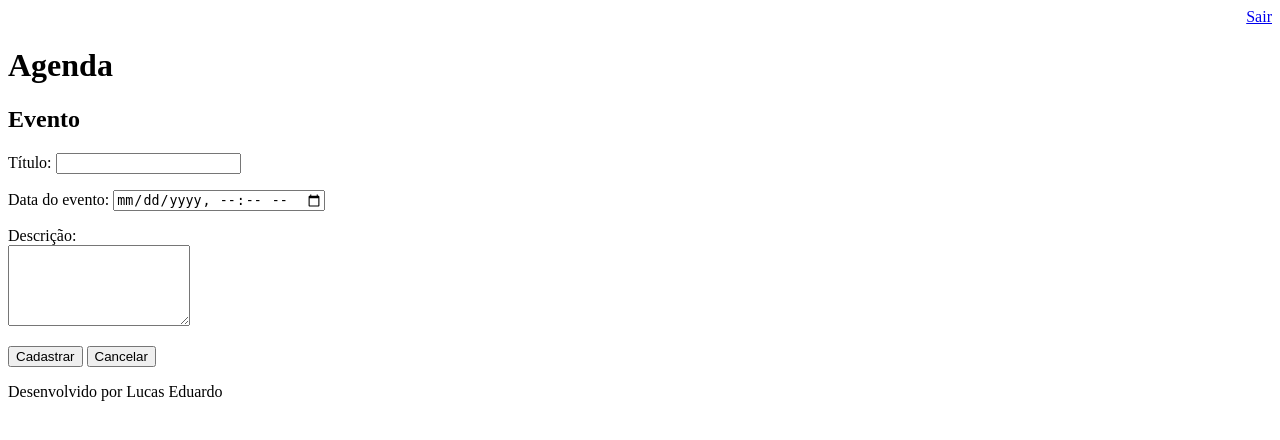
After one commit to LucasEdu10/hello_django, a Django app: page /agenda/evento/ in a window 1280 px wide. The commit adds this page. Shown: the top 440 px of the page. Run offline with Django 3.2, Linux system fonts and the light colour scheme; a user stored in the database is signed in.

Commit message:
terminando o quarto modulo do curso

```diff
--- a/agenda/agenda/urls.py
+++ b/agenda/agenda/urls.py
@@ -21,9 +21,11 @@ from core import views
 urlpatterns = [
     path('admin/', admin.site.urls),
     path('agenda/', views.lista_eventos),
+    path('agenda/evento/', views.evento),
+    path('agenda/evento/submit', views.submit_evento),
     path('', views.index),
     path('login/', views.login_user),
     path('login/submit', views.submit_login),
-    path('logout/', views.logout_user)
+    path('logout/', views.logout_user),
 
 ]
--- a/agenda/core/views.py
+++ b/agenda/core/views.py
@@ -36,5 +36,18 @@ def lista_eventos(request):
 
     return render(request,template, dados)
 
+@login_required(login_url='/login/')
+def evento(request):
+    return render(request, 'evento.html')
 
+@login_required(login_url='/login/')
+def submit_evento(request):
+    if request.POST:
+        titulo = request.POST.get('titulo')
+        data_evento = request.POST.get('data_evento')
+        descricao = request.POST.get('descricao')
+        usuario = request.user
+        Evento.objects.create(titulo=titulo, data_evento=data_evento,
+                              descricao=descricao, usuario=usuario)
+    return redirect('/')
 # Create your views here.
--- a/agenda/templates/agenda.html
+++ b/agenda/templates/agenda.html
@@ -2,6 +2,9 @@
 
 {% block content %}
     <h2>Agendamentos</h2>
+    <a href="evento/">
+        <button type="button">New Evento</button>
+    </a>
     <ul style="font-size: 18px;">
         {% for evento_name in evento %}
         <li>{{evento_name.titulo}} - {{evento_name.get_date_evento}}</li>
--- /dev/null
+++ b/agenda/templates/evento.html
@@ -0,0 +1,24 @@
+{% extends "model-page.html" %}
+
+{% block content %}
+    <h2>Evento</h2>
+    <form action="submit" method="POST">{% csrf_token %}
+        <p>
+            <label>Título:</label>
+            <input type="text" name="titulo">
+        </p>
+        <p>
+            <label>Data do evento:</label>
+            <input type="datetime-local" name="data_evento">
+        </p>
+        <p>
+            <label>Descrição:</label>
+            <br>
+            <textarea name="descricao" rows="5"></textarea>
+        </p>
+        <button type="submit">Cadastrar</button>
+        <a href="/">
+            <button type="submit">Cancelar</button>
+        </a>
+    </form>
+{% endblock %}
```
Also changed, not shown: agenda/db.sqlite3, 1 other file.
